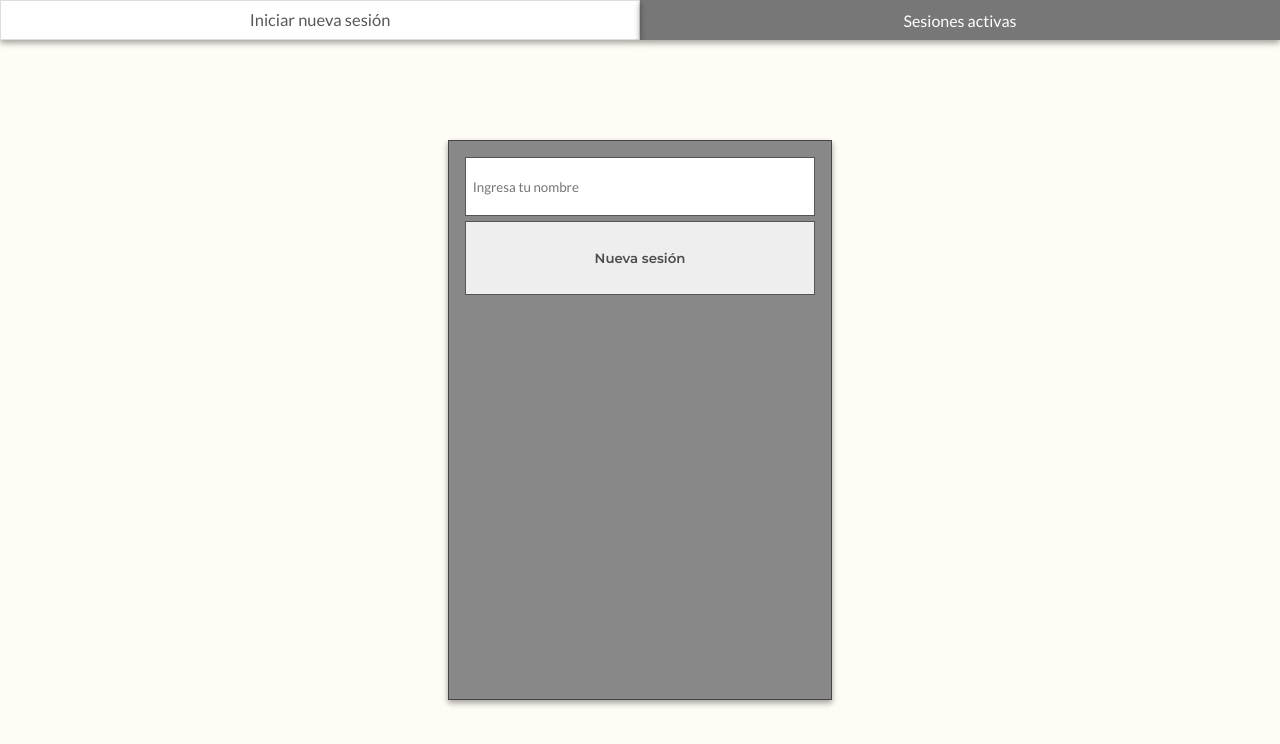
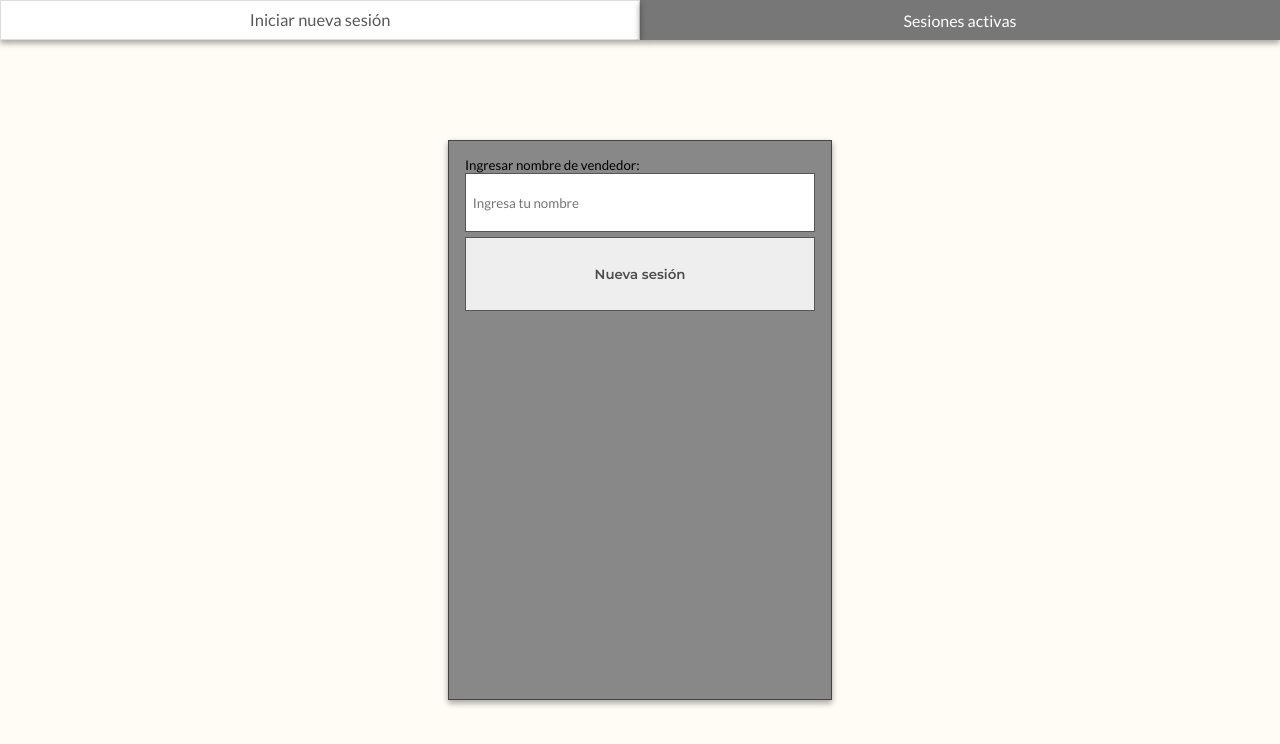
Before and after one commit to matiml/SEF-frontend, a React (Create React App) app: page / in a window 1280 px wide. Shown: the top 744 px of the page. Built offline with nearby package versions, Linux system fonts and the light colour scheme; no server answers; the HTML template or start-up script is replaced by a standard one.

Commit message:
probando

```diff
--- a/src/components/SignIn/SignIn.jsx
+++ b/src/components/SignIn/SignIn.jsx
@@ -88,6 +88,7 @@ function SignIn() {
 	return (
 		<div className="sign-in">
 			<form className="name-input">
+			<h5>Ingresar nombre de vendedor:</h5>
 				<input
 					type="text"
 					placeholder="Ingresa tu nombre"
```
